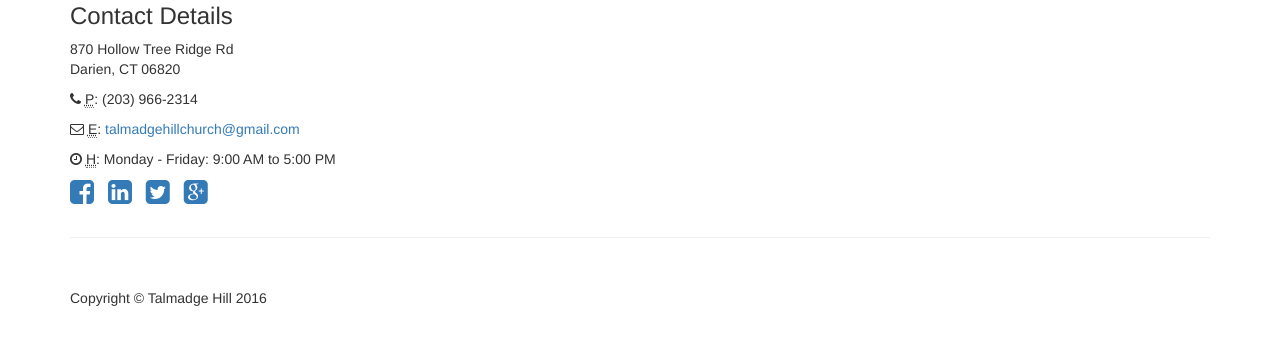
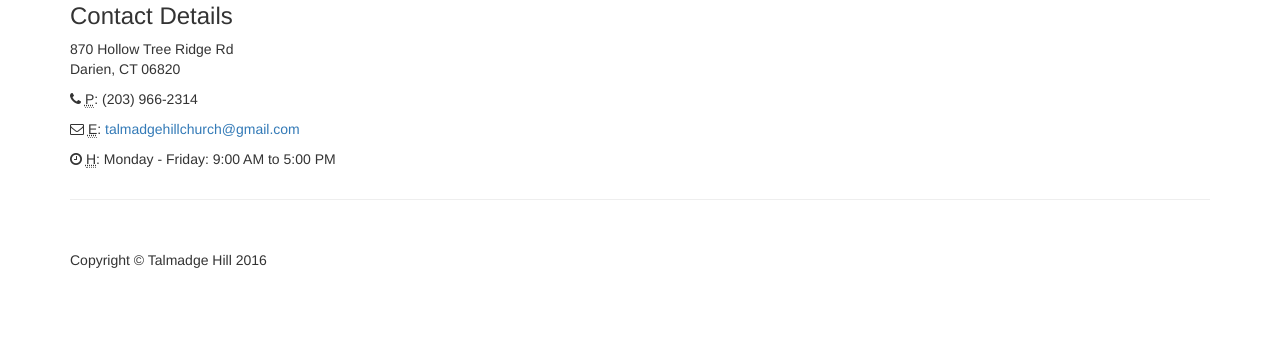
Before and after one commit to TalmadgeHill/TalmadgeHill, a plain HTML site: page contact.html in a window 1280 px wide. Shown: the part 582-926 px from the top of the page. Drawn offline with Linux system fonts and the light colour scheme.

Commit message:
Removed more social network buttons

```diff
--- a/contact.html
+++ b/contact.html
@@ -156,20 +156,6 @@
 				</p>
 				<p><i class="fa fa-clock-o"></i>
 					<abbr title="Hours">H</abbr>: Monday - Friday: 9:00 AM to 5:00 PM</p>
-				<ul class="list-unstyled list-inline list-social-icons">
-					<li>
-						<a href="#"><i class="fa fa-facebook-square fa-2x"></i></a>
-					</li>
-					<li>
-						<a href="#"><i class="fa fa-linkedin-square fa-2x"></i></a>
-					</li>
-					<li>
-						<a href="#"><i class="fa fa-twitter-square fa-2x"></i></a>
-					</li>
-					<li>
-						<a href="#"><i class="fa fa-google-plus-square fa-2x"></i></a>
-					</li>
-				</ul>
 			</div>
 		</div>
 
```
